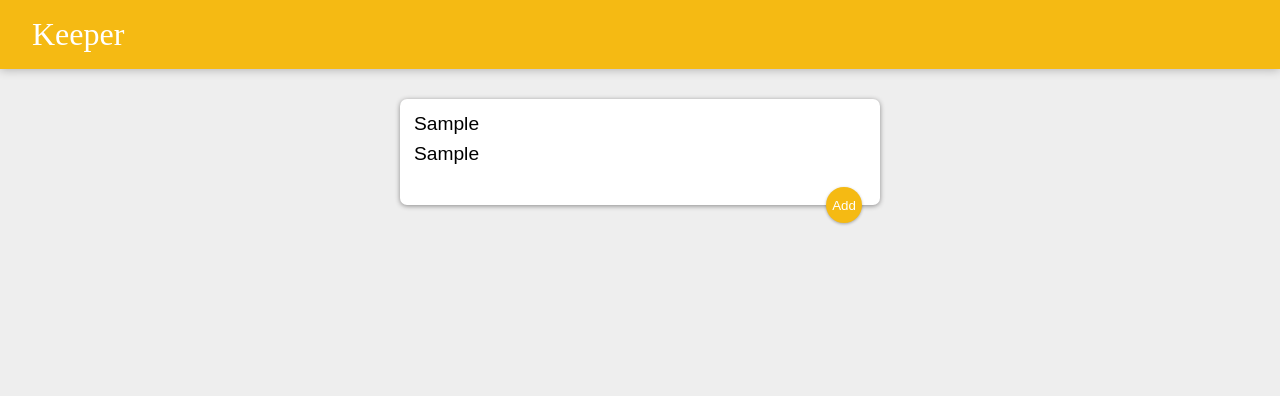
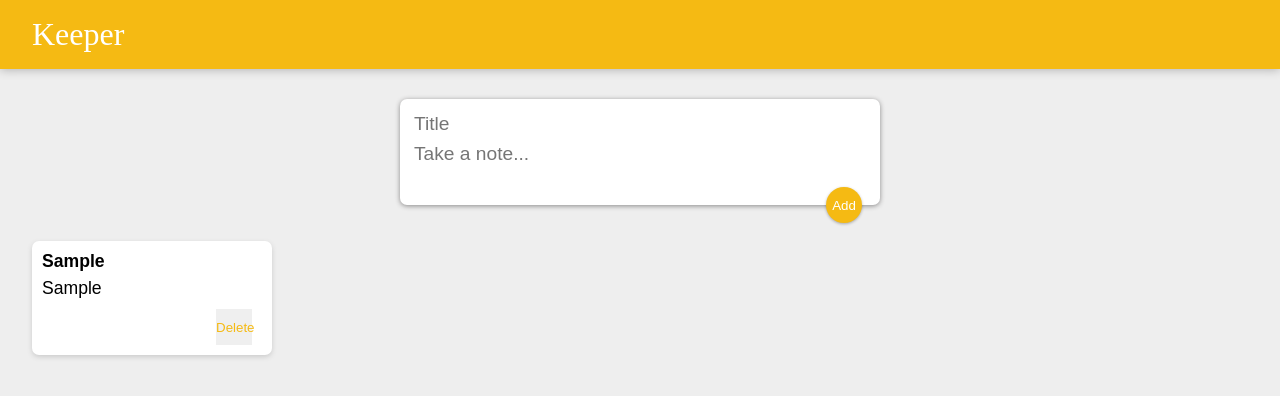
Before and after one commit to HarshitSinghT0mar/Keeper, a React (Vite) app: page / in a window 1280 px wide. Both pictures are taken after typing "Sample", "Sample" into the empty fields and a click on the button "Add". Shown: the top 396 px of the page. Built offline with nearby package versions, Linux system fonts and the light colour scheme.

Commit message:
add Note component to show and delete the added  notes

```diff
--- a/src/App.jsx
+++ b/src/App.jsx
@@ -1,13 +1,26 @@
 import './App.css'
 import CreateArea from './components/CreateArea'
 import Header from './components/Header'
+import Note from './components/Note'
+import { useState } from 'react'
 
 function App() {
+  const[noteData, setNoteData]=useState([])
 
+  function onAdd(newNote){
+
+   return (newNote.title!=="" || newNote.content!=="")&& setNoteData((prevData)=>{return [...prevData,newNote]})
+  }
+
+  function onDelete(id){
+    return setNoteData(prevData=>{return prevData.filter((noteitem, index)=>id!==index)})
+
+  }
   return (
     <div>
      <Header />
-     <CreateArea />
+     <CreateArea onAdd={onAdd}/>
+  {noteData.map((item,index)=>{return <Note key={index} item={index} onDelete={onDelete} title={item.title} content={item.content}/>})}
     </div>
   )
 }
--- a/src/components/CreateArea.jsx
+++ b/src/components/CreateArea.jsx
@@ -1,8 +1,8 @@
 import React, { useState } from 'react'
 
-const CreateArea = () => {
+const CreateArea = (props) => {
     const[note, setNote]=useState({title:"",content:""})
-    const[noteData, setNoteData]=useState([])
+
 
     function inputChange(event){
 const inputTitle=event.target.value;
@@ -15,8 +15,11 @@ function textChange(event){
 
     }
     function addNote(e){
-        e.preventDefault();
-        return setNoteData((prevData)=>{return [...prevData,note]})
+      e.preventDefault();
+        props.onAdd(note);
+
+        return  setNote({title: "",content:""})
+
 
     }
   return (
--- /dev/null
+++ b/src/components/Note.jsx
@@ -0,0 +1,13 @@
+import React from 'react'
+
+const Note = (props) => {
+  return (
+    <div className='note'>
+      <h1>{props.title}</h1>
+      <p>{props.content}</p>
+      <button onClick={()=>props.onDelete(props.item)}>Delete</button>
+    </div>
+  )
+}
+
+export default Note
```
